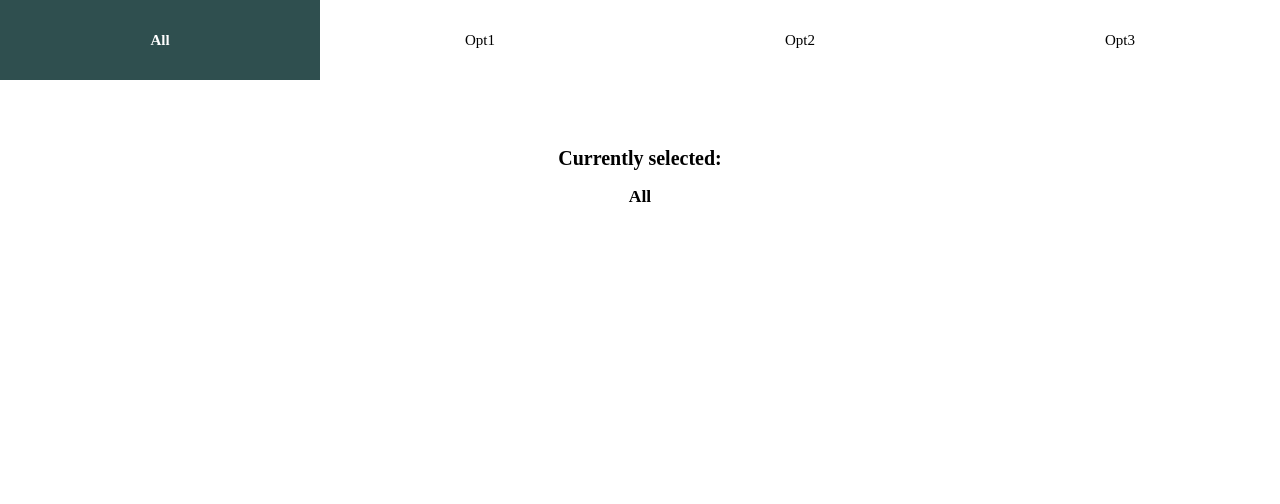
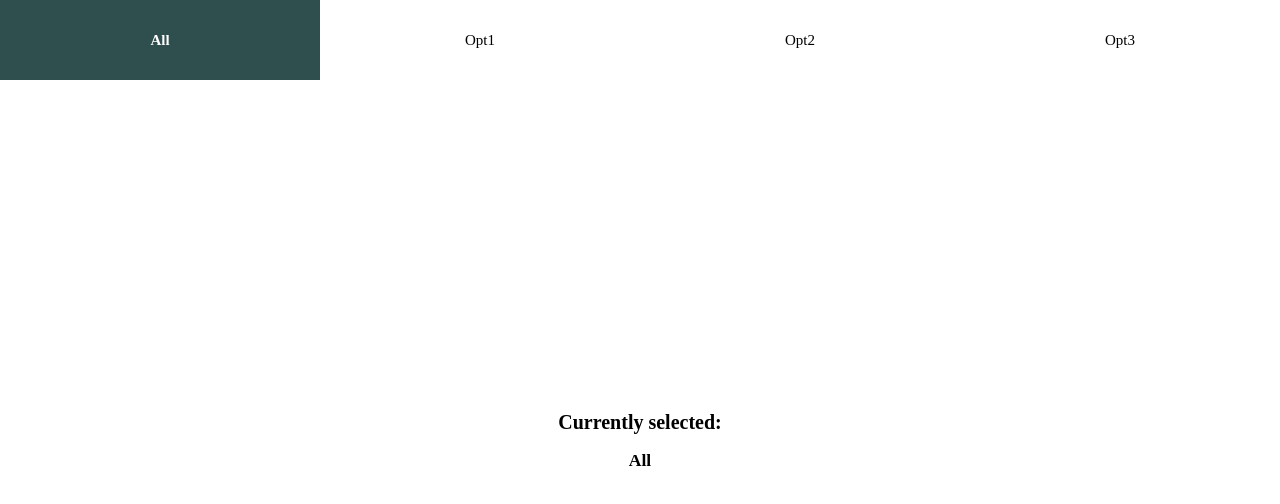
Before and after one commit to vbence86/alto-analytics-js-test, a website built with webpack: page src/index.html in a window 1280 px wide. Built offline with nearby package versions, Linux system fonts and the light colour scheme; files whose address does not match are found by name.

Commit message:
make the content area 100% tall

```diff
--- a/src/scss/main.scss
+++ b/src/scss/main.scss
@@ -14,6 +14,16 @@ body {
   height: 100%;
   min-width: 400px;
   min-height: 300px;
+
+  display: -webkit-box;
+  display: -moz-box;
+  display: -ms-flexbox;
+  display: -webkit-flex;
+  display: flex;
+  flex-flow: column;
+  flex-flow: column;
+  -ms-flex-flow: column;
+  -webkit-flex-flow: column;
 }
 
 section:first-of-type {
@@ -61,6 +71,8 @@ section:last-of-type {
 
 	align-items: center;
   text-align: center;
+
+  flex: 1;
 }
 
 section:last-of-type div {
```
